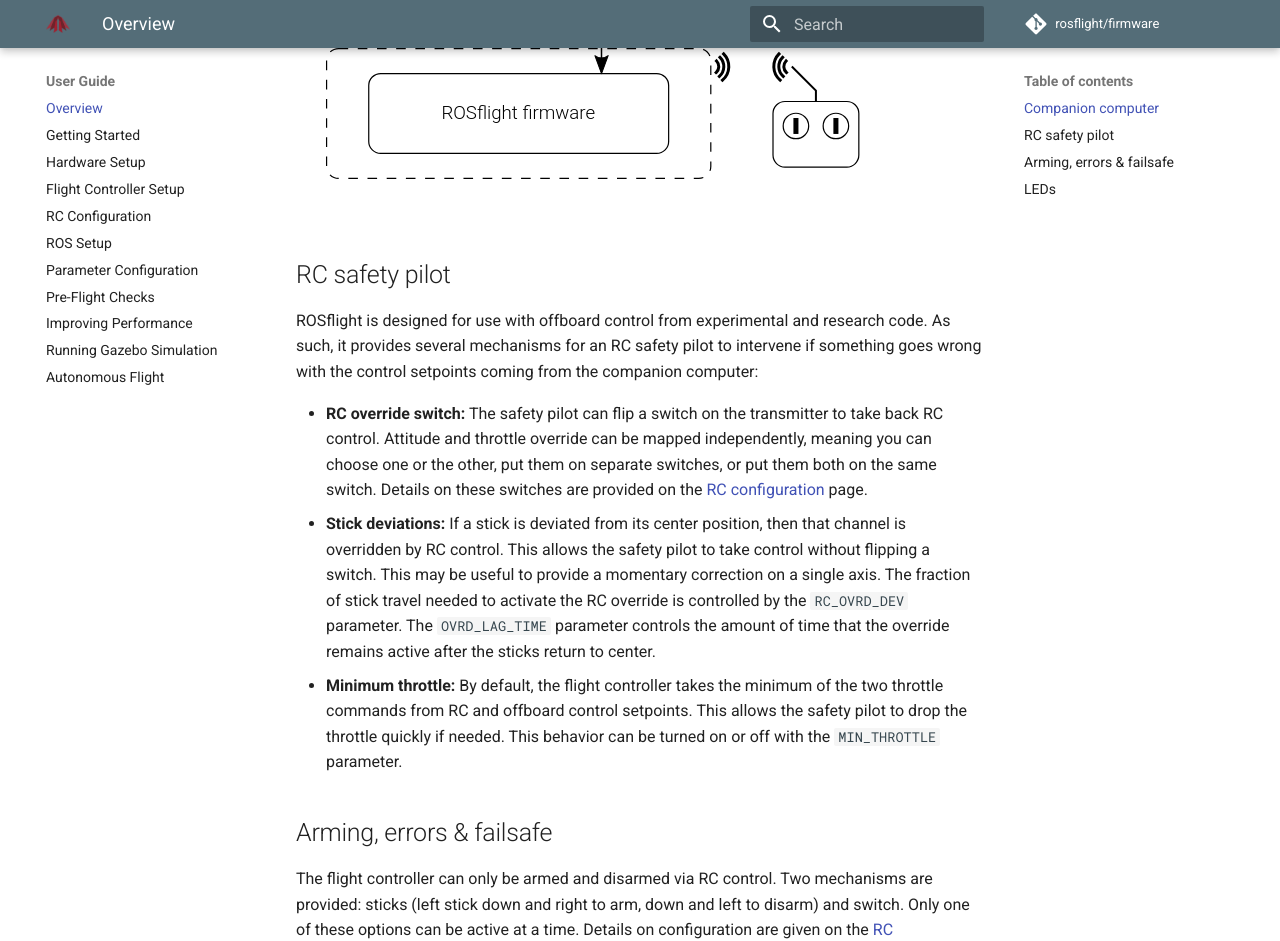
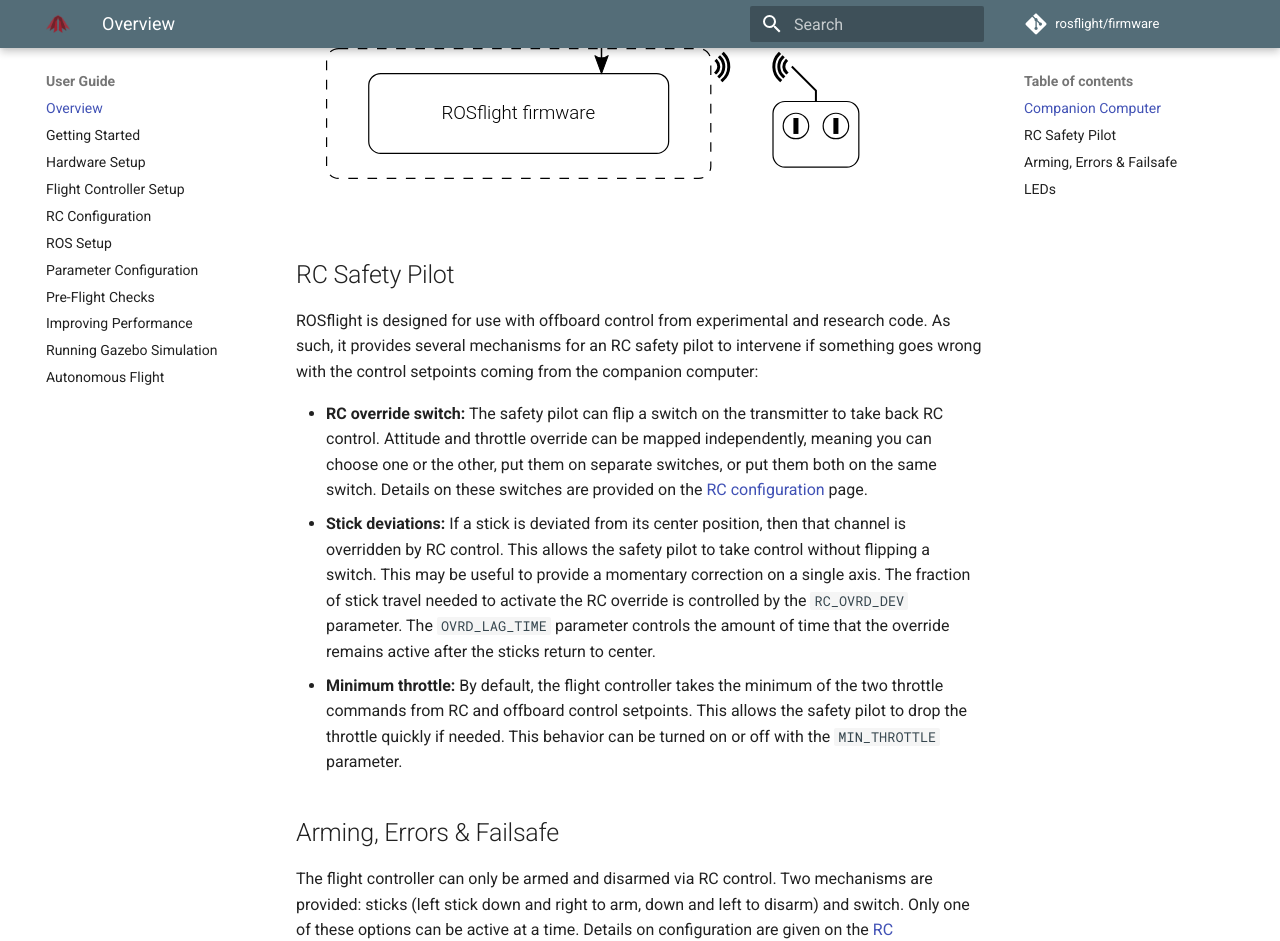
Before and after one commit to rosflight/rosflight_firmware, an MkDocs documentation site: the page built from docs/user-guide/overview.md, in a window 1280 px wide and 1400 px high, scrolled down 1329 px. Shown: the top 941 px of the window. Built offline with MkDocs 1.6.1 and Material for MkDocs 9.7.7, drawn with Linux system fonts in a browser that asks for light colours; comment, search, counter and statistics services are not loaded; some of the changed text lies outside the part shown.

Commit message:
fixed some documentation headings previously missed

```diff
--- a/docs/user-guide/overview.md
+++ b/docs/user-guide/overview.md
@@ -2,7 +2,7 @@
 
 This page provides an overview of the basic operation of the ROSflight firmware and the concepts behind the behaviors.
 
-## Companion computer
+## Companion Computer
 
 ROSflight is primarily intended to be used with a companion computer running ROS.
 The ROS interface is provided by the [rosflight_io](http://wiki.ros.org/rosflight) node.
@@ -21,7 +21,7 @@
 
 ![System Components](images/components.svg)
 
-## RC safety pilot
+## RC Safety Pilot
 
 ROSflight is designed for use with offboard control from experimental and research code.
 As such, it provides several mechanisms for an RC safety pilot to intervene if something goes wrong with the control setpoints coming from the companion computer:
@@ -30,7 +30,7 @@
   - **Stick deviations:** If a stick is deviated from its center position, then that channel is overridden by RC control. This allows the safety pilot to take control without flipping a switch. This may be useful to provide a momentary correction on a single axis. The fraction of stick travel needed to activate the RC override is controlled by the `RC_OVRD_DEV` parameter. The `OVRD_LAG_TIME` parameter controls the amount of time that the override remains active after the sticks return to center.
   - **Minimum throttle:** By default, the flight controller takes the minimum of the two throttle commands from RC and offboard control setpoints. This allows the safety pilot to drop the throttle quickly if needed. This behavior can be turned on or off with the `MIN_THROTTLE` parameter.
 
-## Arming, errors & failsafe
+## Arming, Errors & Failsafe
 
 The flight controller can only be armed and disarmed via RC control.
 Two mechanisms are provided: sticks (left stick down and right to arm, down and left to disarm) and switch.
```
